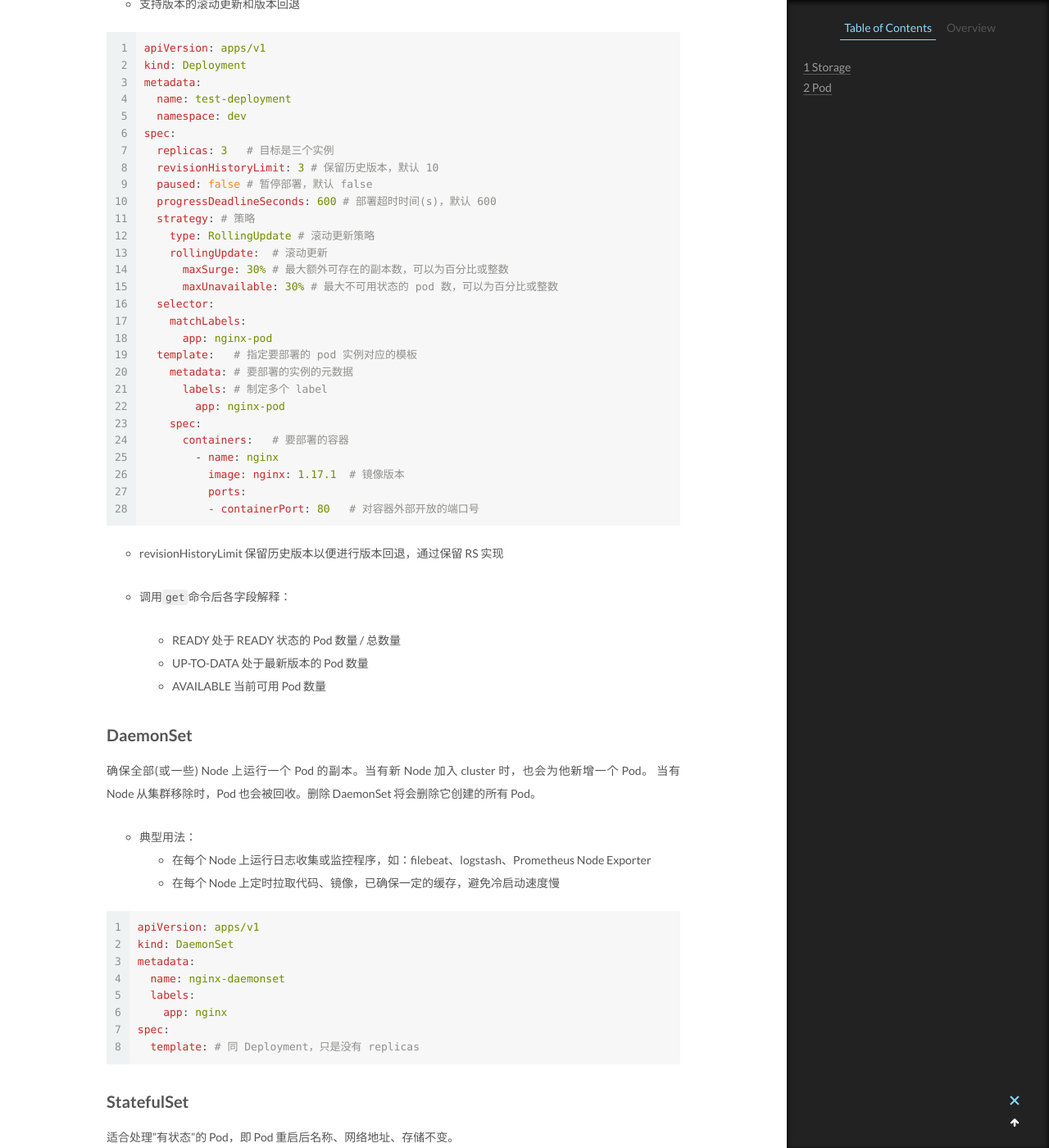
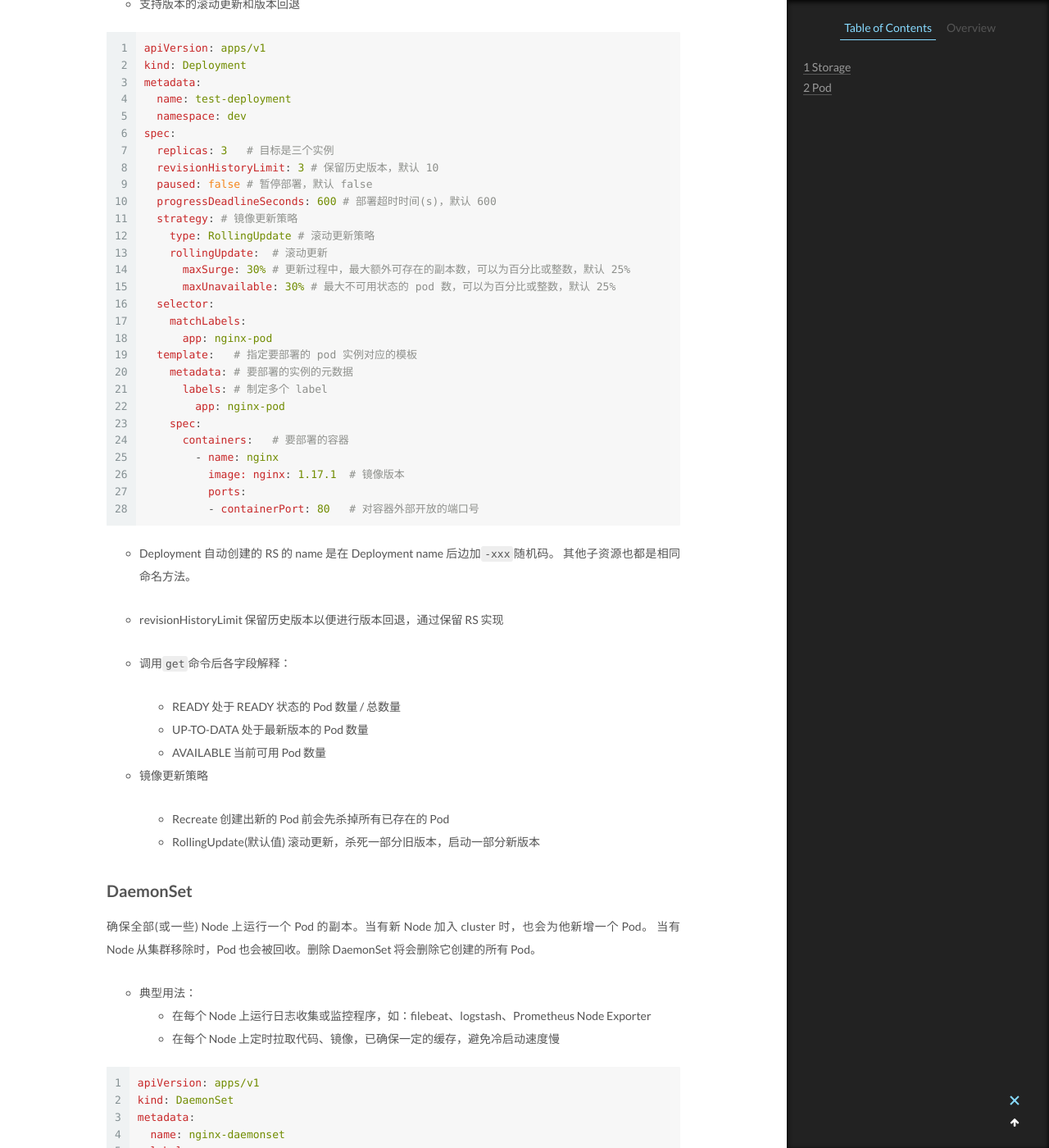
Before and after one commit to CodeHunter2006/CodeHunter2006.github.io, a Jekyll site: the page built from _posts/2021-10-12-Kubernetes_Spec.md, in a window 1280 px wide and 1400 px high, scrolled down 3508 px. Shown: the whole window at 82% size. Built offline with Jekyll 4.4.1, drawn with Linux system fonts in a browser that asks for light colours.

Commit message:
docs: add contents

````diff
--- a/_posts/2021-10-12-Kubernetes_Spec.md
+++ b/_posts/2021-10-12-Kubernetes_Spec.md
@@ -146,11 +146,11 @@ spec:
   revisionHistoryLimit: 3 # 保留历史版本，默认 10
   paused: false # 暂停部署，默认 false
   progressDeadlineSeconds: 600 # 部署超时时间(s)，默认 600
-  strategy: # 策略
+  strategy: # 镜像更新策略
     type: RollingUpdate # 滚动更新策略
     rollingUpdate:  # 滚动更新
-      maxSurge: 30% # 最大额外可存在的副本数，可以为百分比或整数
-      maxUnavailable: 30% # 最大不可用状态的 pod 数，可以为百分比或整数
+      maxSurge: 30% # 更新过程中，最大额外可存在的副本数，可以为百分比或整数，默认 25%
+      maxUnavailable: 30% # 最大不可用状态的 pod 数，可以为百分比或整数，默认 25%
   selector:
     matchLabels:
       app: nginx-pod
@@ -166,16 +166,26 @@ spec:
           - containerPort: 80   # 对容器外部开放的端口号
 ```
 
+- Deployment 自动创建的 RS 的 name 是在 Deployment name 后边加`-xxx`随机码。
+  其他子资源也都是相同命名方法。
+
 - revisionHistoryLimit
   保留历史版本以便进行版本回退，通过保留 RS 实现
 
 - 调用`get`命令后各字段解释：
+
   - READY
     处于 READY 状态的 Pod 数量 / 总数量
   - UP-TO-DATA
     处于最新版本的 Pod 数量
   - AVAILABLE
     当前可用 Pod 数量
+
+- 镜像更新策略
+  - Recreate
+    创建出新的 Pod 前会先杀掉所有已存在的 Pod
+  - RollingUpdate(默认值)
+    滚动更新，杀死一部分旧版本，启动一部分新版本
 
 ## DaemonSet
 
````
Also changed, not shown: _posts/2021-10-10-Kubernetes_Command.md (+24 -2 lines).
